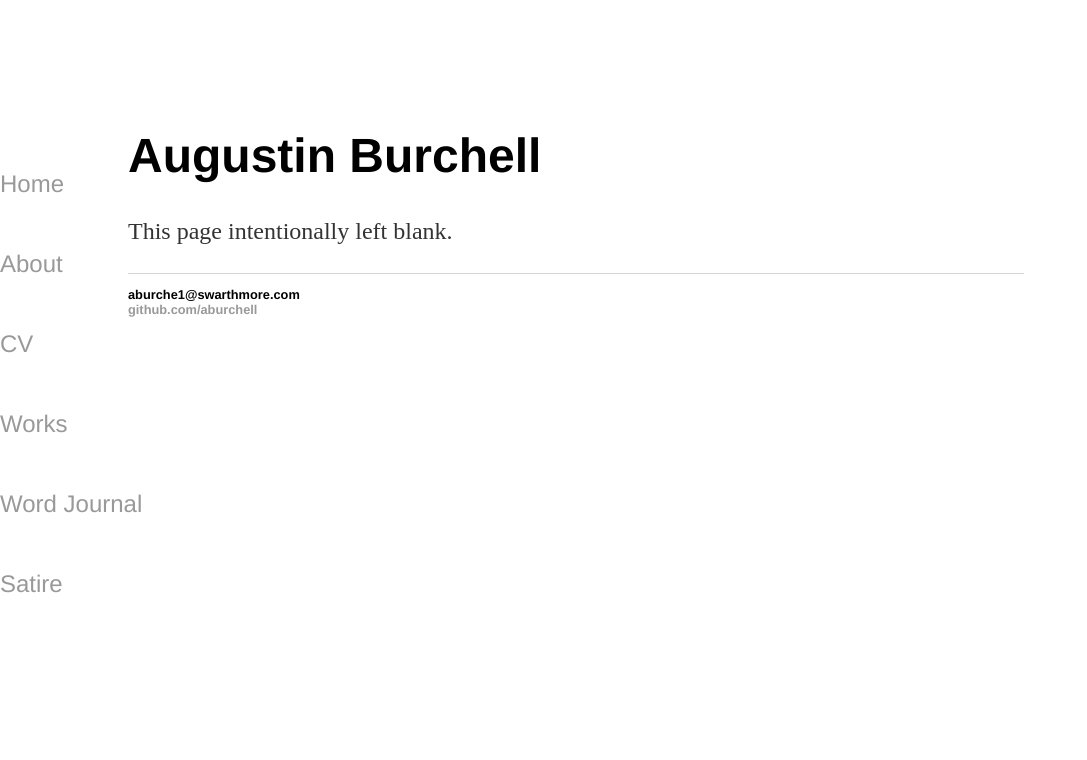
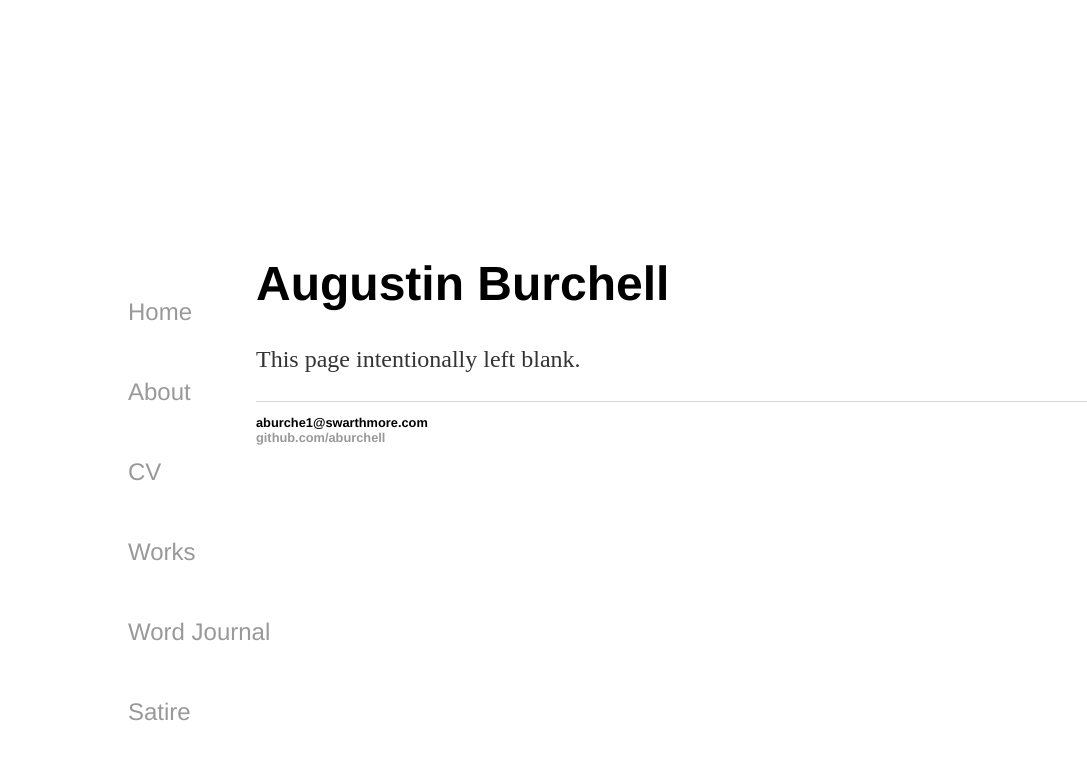
Before and after one commit to aburchell/aburchell.github.io, a Jekyll site: the page built from index.html, in a window 1280 px wide. Shown: the top 760 px of the page, without its empty margins (0-1087 px from the left). Built offline with Jekyll 4.4.1, drawn with Linux system fonts in a browser that asks for light colours.

Commit message:
Update main.css

```diff
--- a/css/main.css
+++ b/css/main.css
@@ -1,5 +1,5 @@
 body {
-    margin: 10%;
+    margin: 20%;
     width: 70%;
 }
 footer ul {
```
